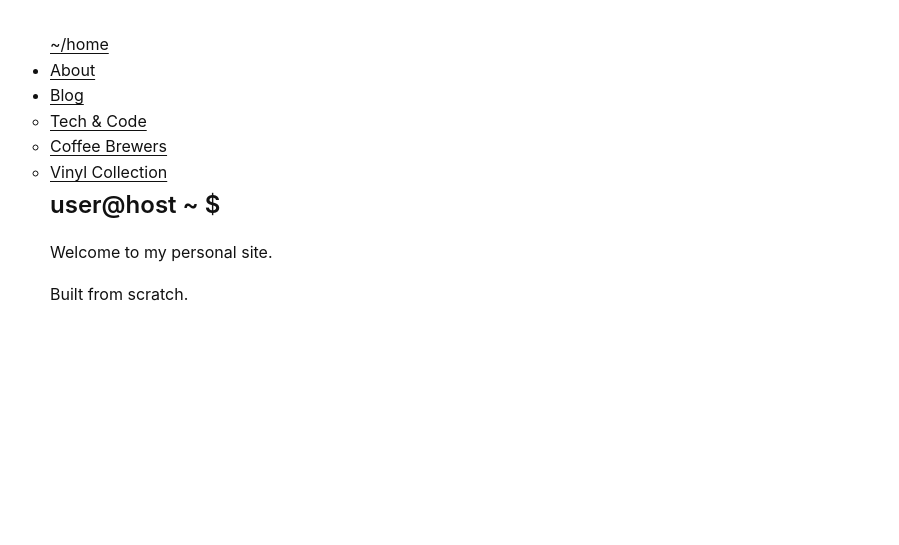
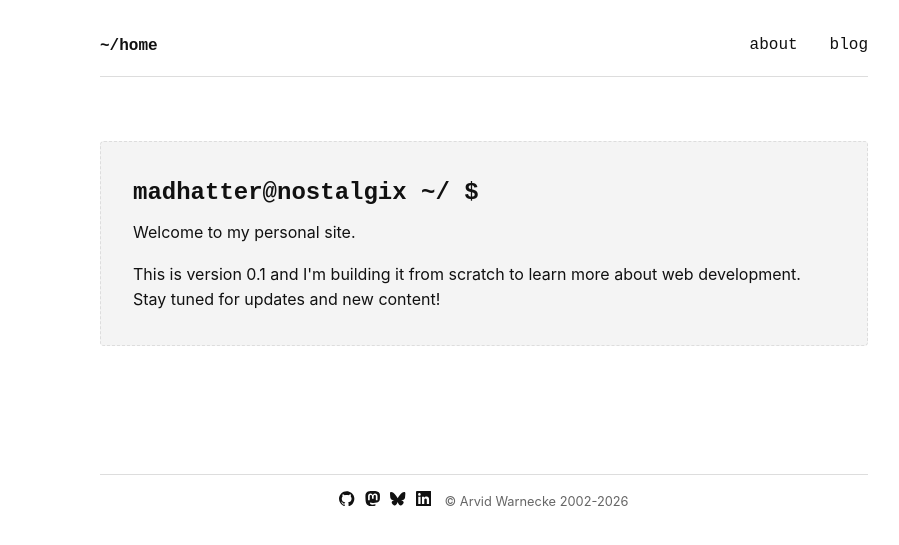
Before and after one commit to madhatter/nostalgix.org, a Jekyll site: the page index.html, which Jekyll copies as it is, in a window 1280 px wide. Shown: the top 545 px of the page, without its empty margins (156-1055 px from the left). Built offline with Jekyll 4.4.1, drawn with Linux system fonts in a browser that asks for light colours.

Commit message:
WIP. Updated stylesheet location and header.

```diff
--- /dev/null
+++ b/assets/css/style.css
@@ -0,0 +1,184 @@
+/* Base variables for a minimalist grayscale theme */
+:root {
+    --color-bg-primary: #ffffff;
+    --color-bg-secondary: #f4f4f4;
+    --color-text-main: #111111;
+    --color-text-muted: #666666;
+    --color-border: #dddddd;
+
+    --font-family-base: -apple-system, BlinkMacSystemFont, "Segoe UI", Roboto, Helvetica, Arial, sans-serif;
+    --font-family-mono: "Courier New", Courier, monospace;
+
+    --spacing-base: 1rem;
+    --spacing-large: 2rem;
+}
+
+/* Reset and base styles */
+* {
+    box-sizing: border-box;
+    margin: 0;
+    padding: 0;
+}
+
+body {
+    background-color: var(--color-bg-primary);
+    color: var(--color-text-main);
+    font-family: var(--font-family-base);
+    line-height: 1.6;
+
+    /* Centers the content and ensures it doesn't get too wide for reading */
+    max-width: 800px;
+    margin: 0 auto;
+    padding: var(--spacing-large) var(--spacing-base);
+}
+
+/* Typography */
+h1, h2, h3 {
+    margin-bottom: var(--spacing-base);
+    font-weight: 600;
+    color: var(--color-text-main);
+}
+
+p {
+    margin-bottom: var(--spacing-base);
+}
+
+/* Code blocks and inline code */
+code, pre {
+    font-family: var(--font-family-mono);
+    background-color: var(--color-bg-secondary);
+    border: 1px solid var(--color-border);
+    border-radius: 4px;
+}
+
+code {
+    padding: 0.2em 0.4em;
+    font-size: 0.9em;
+}
+
+pre {
+    padding: var(--spacing-base);
+    overflow-x: auto;
+}
+
+/* Links */
+a {
+    color: var(--color-text-main);
+    text-decoration: underline;
+    text-decoration-thickness: 1px;
+    text-underline-offset: 3px;
+}
+
+a:hover {
+    color: var(--color-text-muted);
+}
+
+.content-wrapper {
+    /* Adds some breathing room between header and content */
+    padding-top: var(--spacing-large);
+    padding-bottom: var(--spacing-large);
+}
+
+.hero-section {
+    /* Highlights the intro section like a terminal window */
+    margin-bottom: var(--spacing-large);
+    padding: var(--spacing-large);
+    background-color: var(--color-bg-secondary);
+    border: 1px dashed var(--color-border);
+    border-radius: 4px;
+}
+
+.prompt-text {
+    font-family: var(--font-family-mono);
+    font-weight: bold;
+    margin-bottom: 0.5rem;
+}
+
+/* Header and Navigation Styles */
+.site-header {
+    display: flex;
+    justify-content: space-between;
+    align-items: center;
+    padding-bottom: var(--spacing-base);
+    border-bottom: 1px solid var(--color-border);
+    margin-bottom: var(--spacing-large);
+}
+
+.site-brand a {
+    font-weight: bold;
+    text-decoration: none;
+    font-family: var(--font-family-mono);
+}
+
+/* Reset default list styles for the navigation */
+.nav-list, .dropdown-menu {
+    list-style: none; /* Removes the bullet points */
+    margin: 0;
+    padding: 0;
+}
+
+.nav-list {
+    display: flex; /* Places main nav items horizontally */
+    gap: var(--spacing-large);
+}
+
+.nav-item a {
+    text-decoration: none;
+    color: var(--color-text-main);
+    display: block;
+    font-family: var(--font-family-mono);
+}
+
+.nav-item a:hover {
+    color: var(--color-text-muted);
+}
+
+/* Dropdown Logic */
+.has-dropdown {
+    /* Acts as the anchor point for the absolute positioned dropdown */
+    position: relative;
+}
+
+.dropdown-menu {
+    display: none; /* Hide the dropdown by default */
+    position: absolute; /* Take it out of the normal document flow */
+    top: 100%; /* Position it directly below the parent item */
+    left: 0;
+    background-color: var(--color-bg-primary);
+    border: 1px solid var(--color-border);
+    min-width: 180px;
+    z-index: 10; /* Ensures the menu stays on top of other content */
+}
+
+/* Show the dropdown when hovering over the parent list item */
+.has-dropdown:hover .dropdown-menu {
+    display: block;
+}
+
+.dropdown-item a {
+    padding: 0.5rem var(--spacing-base);
+}
+
+.dropdown-item a:hover {
+    background-color: var(--color-bg-secondary);
+}
+
+/* Footer Styles */
+.site-footer {
+    /* Visually separates the footer from the main content */
+    margin-top: calc(var(--spacing-large) * 2);
+    padding-top: var(--spacing-base);
+    border-top: 1px solid var(--color-border);
+    text-align: center;
+    font-size: 0.8em;
+    color: var(--color-text-muted);
+}
+.site-footer a {
+    display: inline-block;
+    margin-right: 10px; /* Definierter Abstand */
+}
+
+.site-footer svg {
+    display: block; /* Entfernt den Inline-Whitespace */
+    vertical-align: middle;
+}
--- a/index.html
+++ b/index.html
@@ -4,7 +4,7 @@
     <meta charset="UTF-8" />
     <meta name="viewport" content="width=device-width, initial-scale=1.0" />
     <title>My Terminal Setup</title>
-    <link rel="stylesheet" href="style.css" />
+    <link rel="stylesheet" href="/assets/css/style.css?v=0.0.1"" />
   </head>
   <body>
     <header class="site-header">
@@ -15,20 +15,23 @@
       <nav class="main-nav">
         <ul class="nav-list">
           <li class="nav-item">
-            <a href="/about">About</a>
+            <a href="/about">about</a>
           </li>
 
           <li class="nav-item has-dropdown">
-            <a href="/blog">Blog</a>
-
+            <a href="/blog">blog</a>
+            <!--
             <ul class="dropdown-menu">
-              <li class="dropdown-item"><a href="/tech">Tech & Code</a></li>
+              <li class="dropdown-item">
+                <a href="/tech">Tech & Code</a>
+              </li>
               <li class="dropdown-item">
                 <a href="/coffee">Coffee Brewers</a>
               </li>
               <li class="dropdown-item">
                 <a href="/vinyl">Vinyl Collection</a>
               </li>
+            -->
             </ul>
           </li>
         </ul>
@@ -37,13 +40,117 @@
 
     <main class="content-wrapper">
       <section class="hero-section">
-        <h1 class="prompt-text">user@host ~ $</h1>
+        <h2 class="prompt-text">madhatter@nostalgix ~/ $</h2>
         <p class="intro-text">Welcome to my personal site.</p>
+        This is version 0.1 and I'm building it from scratch to learn more about
+        web development. Stay tuned for updates and new content!
       </section>
     </main>
 
+    <!--
     <footer class="site-footer">
       <p>Built from scratch.</p>
     </footer>
+    -->
+    <footer class="site-footer">
+      <a
+        href="https://github.com/madhatter"
+        target="_blank"
+        rel="noopener"
+        title="GitHub"
+        ><svg
+          role="img"
+          viewBox="0 0 24 24"
+          width="1.2em"
+          height="1.2em"
+          fill="currentColor"
+        >
+          <path
+            d="M12 .297c-6.63.0-12 5.373-12 12 0 5.303 3.438 9.8 8.205 11.385.6.113.82-.258.82-.577.0-.285-.01-1.04-.015-2.04-3.338.724-4.042-1.61-4.042-1.61C4.422 18.07 3.633 17.7 3.633 17.7c-1.087-.744.084-.729.084-.729 1.205.084 1.838 1.236 1.838 1.236 1.07 1.835 2.809 1.305 3.495.998.108-.776.417-1.305.76-1.605-2.665-.3-5.466-1.332-5.466-5.93.0-1.31.465-2.38 1.235-3.22-.135-.303-.54-1.523.105-3.176.0.0 1.005-.322 3.3 1.23.96-.267 1.98-.399 3-.405 1.02.006 2.04.138 3 .405 2.28-1.552 3.285-1.23 3.285-1.23.645 1.653.24 2.873.12 3.176.765.84 1.23 1.91 1.23 3.22.0 4.61-2.805 5.625-5.475 5.92.42.36.81 1.096.81 2.22.0 1.606-.015 2.896-.015 3.286.0.315.21.69.825.57C20.565 22.092 24 17.592 24 12.297c0-6.627-5.373-12-12-12"
+          ></path>
+        </svg> </a
+      ><a
+        href="https://chaos.social/@nostalgix"
+        target="_blank"
+        rel="noopener"
+        title="Mastodon"
+        ><svg
+          role="img"
+          viewBox="0 0 24 24"
+          width="1.2em"
+          height="1.2em"
+          fill="currentColor"
+        >
+          <path
+            d="M23.268 5.313c-.35-2.578-2.617-4.61-5.304-5.004C17.51.242 15.792.0 11.813.0h-.03c-3.98.0-4.835.242-5.288.309C3.882.692 1.496 2.518.917 5.127.64 6.412.61 7.837.661 9.143c.074 1.874.088 3.745.26 5.611.118 1.24.325 2.47.62 3.68.55 2.237 2.777 4.098 4.96 4.857 2.336.792 4.849.923 7.256.38.265-.061.527-.132.786-.213.585-.184 1.27-.39 1.774-.753a.057.057.0 00.023-.043v-1.809a.052.052.0 00-.02-.041.053.053.0 00-.046-.01 20.282 20.282.0 01-4.709.545c-2.73.0-3.463-1.284-3.674-1.818a5.593 5.593.0 01-.319-1.433.053.053.0 01.066-.054c1.517.363 3.072.546 4.632.546.376.0.75.0 1.125-.01 1.57-.044 3.224-.124 4.768-.422.038-.008.077-.015.11-.024 2.435-.464 4.753-1.92 4.989-5.604.008-.145.03-1.52.03-1.67.002-.512.167-3.63-.024-5.545zm-3.748 9.195h-2.561V8.29c0-1.309-.55-1.976-1.67-1.976-1.23.0-1.846.79-1.846 2.35v3.403h-2.546V8.663c0-1.56-.617-2.35-1.848-2.35-1.112.0-1.668.668-1.67 1.977v6.218H4.822V8.102c0-1.31.337-2.35 1.011-3.12.696-.77 1.608-1.164 2.74-1.164 1.311.0 2.302.5 2.962 1.498l.638 1.06.638-1.06c.66-.999 1.65-1.498 2.96-1.498 1.13.0 2.043.395 2.74 1.164.675.77 1.012 1.81 1.012 3.12z"
+          ></path>
+        </svg> </a
+      ><a
+        href="https://bsky.app/profile/nostalgix.bsky.social"
+        target="_blank"
+        rel="noopener"
+        title="Bluesky"
+        ><svg
+          role="img"
+          viewBox="0 0 24 24"
+          width="1.2em"
+          height="1.2em"
+          fill="currentColor"
+        >
+          <path
+            d="M5.202 2.857C7.954 4.922 10.913 9.11 12 11.358c1.087-2.247 4.046-6.436 6.798-8.501C20.783 1.366 24 .213 24 3.883c0 .732-.42 6.156-.667 7.037-.856 3.061-3.978 3.842-6.755 3.37 4.854.826 6.089 3.562 3.422 6.299-5.065 5.196-7.28-1.304-7.847-2.97-.104-.305-.152-.448-.153-.327.0-.121-.05.022-.153.327-.568 1.666-2.782 8.166-7.847 2.97-2.667-2.737-1.432-5.473 3.422-6.3-2.777.473-5.899-.308-6.755-3.369C.42 10.04.0 4.615.0 3.883.0.213 3.217 1.366 5.202 2.857"
+          ></path>
+        </svg> </a
+      ><a
+        href="https://linkedin.com/in/arvidwarnecke"
+        target="_blank"
+        rel="noopener"
+        title="LinkedIn"
+        ><svg
+          role="img"
+          viewBox="0 0 24 24"
+          width="1.2em"
+          height="1.2em"
+          fill="currentColor"
+        >
+          <path
+            d="M20.447 20.452h-3.554v-5.569c0-1.328-.027-3.037-1.852-3.037-1.853.0-2.136 1.445-2.136 2.939v5.667H9.351V9h3.414v1.561h.046c.477-.9 1.637-1.85 3.37-1.85 3.601.0 4.267 2.37 4.267 5.455v6.286zM5.337 7.433c-1.144.0-2.063-.926-2.063-2.065.0-1.138.92-2.063 2.063-2.063 1.14.0 2.064.925 2.064 2.063.0 1.139-.925 2.065-2.064 2.065zm1.782 13.019H3.555V9h3.564v11.452zM22.225.0H1.771C.792.0.0.774.0 1.729v20.542C0 23.227.792 24 1.771 24h20.451C23.2 24 24 23.227 24 22.271V1.729C24 .774 23.2.0 22.222.0h.003z"
+          ></path>
+        </svg> </a
+      >
+      <!--
+      <a href="/blog/index.xml" target="_blank" rel="noopener" title="RSS"
+        ><svg
+          role="img"
+          viewBox="0 0 24 24"
+          width="1.2em"
+          height="1.2em"
+          fill="currentColor"
+        >
+          <path
+            d="M19.199 24C19.199 13.467 10.533 4.8.0 4.8V0c13.165.0 24 10.835 24 24h-4.801zM3.291 17.415c1.814.0 3.293 1.479 3.293 3.295.0 1.813-1.485 3.29-3.301 3.29C1.47 24 0 22.526.0 20.71s1.475-3.294 3.291-3.295zM15.909 24h-4.665c0-6.169-5.075-11.245-11.244-11.245V8.09c8.727.0 15.909 7.184 15.909 15.91z"
+          ></path>
+        </svg> </a
+      >
+      <a
+        href="https://cloud.umami.is/share/tJcIgDO3dznRmeGX"
+        target="_blank"
+        rel="noopener"
+        title="Umami"
+        ><svg
+          role="img"
+          viewBox="0 0 24 24"
+          width="1.2em"
+          height="1.2em"
+          fill="currentColor"
+        >
+          <path
+            d="M2.203 8.611H.857a.845.845.0 00-.841.841v.858a13.31 13.31.0 00-.016.6c0 6.627 5.373 12 12 12 6.527.0 11.837-5.212 11.996-11.701.0-.025.004-.05.004-.075V9.452a.845.845.0 00-.841-.841h-1.346c-1.159-4.329-5.112-7.521-9.805-7.521-4.692.0-8.645 3.192-9.805 7.521zm18.444.0H3.37c1.127-3.702 4.57-6.399 8.638-6.399 4.069.0 7.512 2.697 8.639 6.399z"
+          ></path>
+        </svg>
+      </a>
+      -->
+        © Arvid Warnecke 2002-2026
+    </footer>
   </body>
 </html>
--- a/style.css
+++ /dev/null
@@ -1,74 +0,0 @@
-/* Base variables for a minimalist grayscale theme */
-:root {
-    --color-bg-primary: #ffffff;
-    --color-bg-secondary: #f4f4f4;
-    --color-text-main: #111111;
-    --color-text-muted: #666666;
-    --color-border: #dddddd;
-
-    --font-family-base: -apple-system, BlinkMacSystemFont, "Segoe UI", Roboto, Helvetica, Arial, sans-serif;
-    --font-family-mono: "Courier New", Courier, monospace;
-
-    --spacing-base: 1rem;
-    --spacing-large: 2rem;
-}
-
-/* Reset and base styles */
-* {
-    box-sizing: border-box;
-    margin: 0;
-    padding: 0;
-}
-
-body {
-    background-color: var(--color-bg-primary);
-    color: var(--color-text-main);
-    font-family: var(--font-family-base);
-    line-height: 1.6;
-
-    /* Centers the content and ensures it doesn't get too wide for reading */
-    max-width: 900px;
-    margin: 0 auto;
-    padding: var(--spacing-large) var(--spacing-base);
-}
-
-/* Typography */
-h1, h2, h3 {
-    margin-bottom: var(--spacing-base);
-    font-weight: 600;
-    color: var(--color-text-main);
-}
-
-p {
-    margin-bottom: var(--spacing-base);
-}
-
-/* Code blocks and inline code */
-code, pre {
-    font-family: var(--font-family-mono);
-    background-color: var(--color-bg-secondary);
-    border: 1px solid var(--color-border);
-    border-radius: 4px;
-}
-
-code {
-    padding: 0.2em 0.4em;
-    font-size: 0.9em;
-}
-
-pre {
-    padding: var(--spacing-base);
-    overflow-x: auto;
-}
-
-/* Links */
-a {
-    color: var(--color-text-main);
-    text-decoration: underline;
-    text-decoration-thickness: 1px;
-    text-underline-offset: 3px;
-}
-
-a:hover {
-    color: var(--color-text-muted);
-}
```
